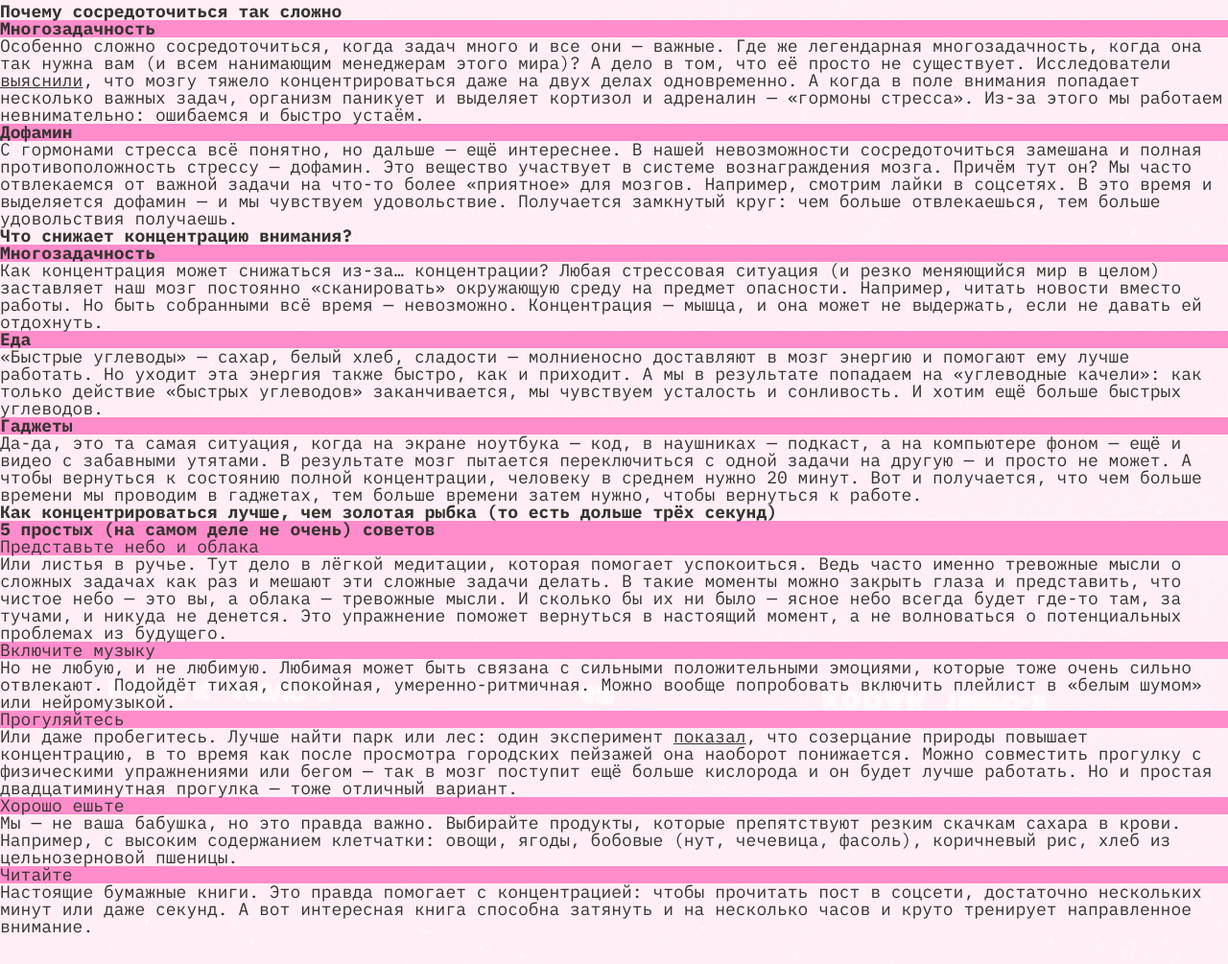
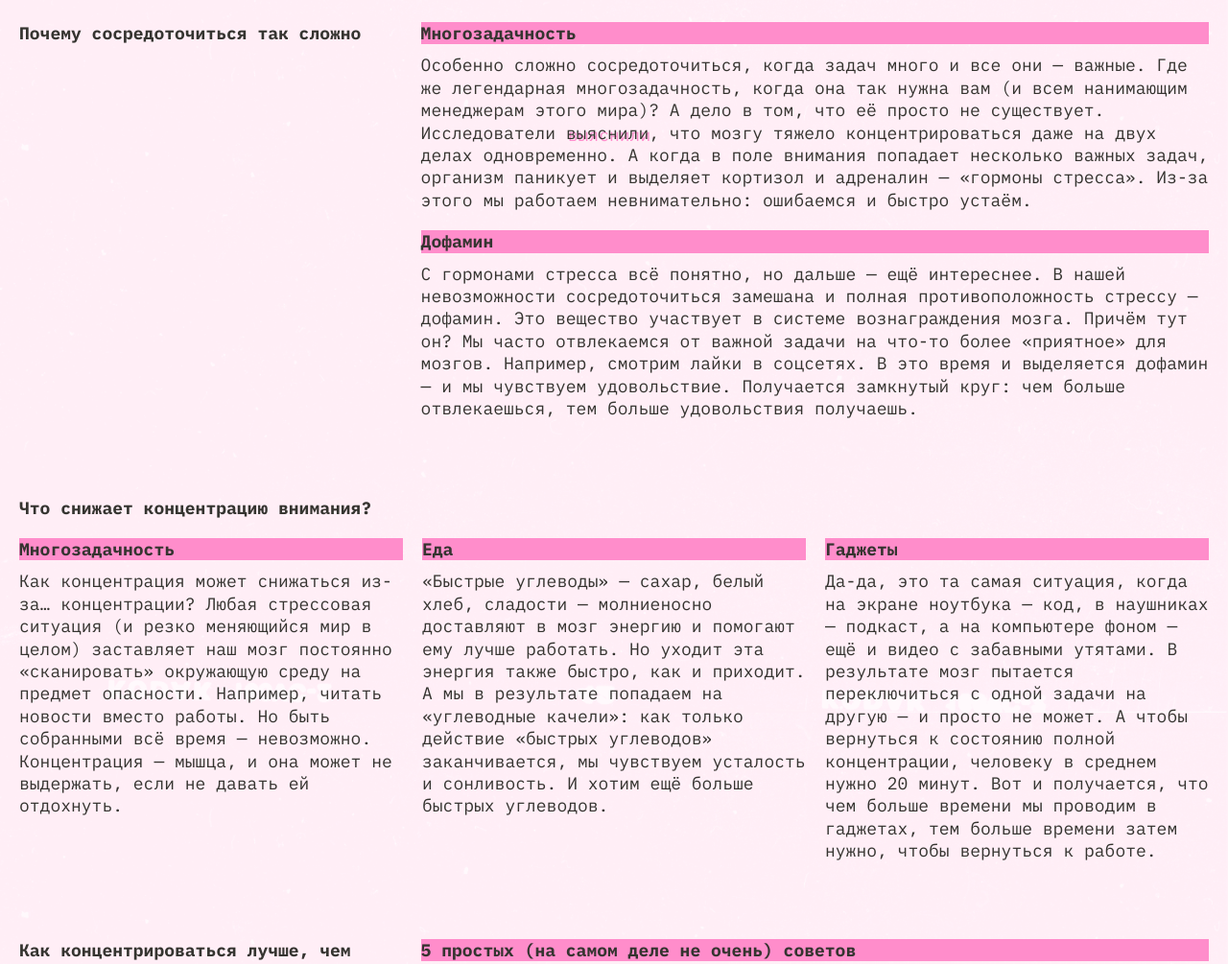
Before and after one commit to Frogush/no-focus, a website: page index.html in a window 1280 px wide. Shown: the part 857-1862 px from the top of the page at 96% size. Drawn offline with Linux system fonts and the light colour scheme.

Commit message:
style(main-text): add styles for text section

```diff
--- a/styles/dark.css
+++ b/styles/dark.css
@@ -10,7 +10,6 @@
     --accent-boxshadow-clr: #FF0070; /* Цвет тени для заголовка, ссылок */
     --accent-background-clr: #FF0070; /* Цвет заднего фона у отдельных заголовков страницы */
     --accent-section-title-clr: #FF0070; /* Цвет заголовков секций */
-    --accent-article-title-clr: #000028; /* Цвет заголовков статей */
     --accent-gallery-title-clr: #000028; /* Цвет заголовка галереи */
 }
 
@@ -27,7 +26,6 @@
         --accent-boxshadow-clr: #FF0070; /* Цвет тени для заголовка, ссылок */
         --accent-background-clr: #FF0070; /* Цвет заднего фона у отдельных заголовков страницы */
         --accent-section-title-clr: #FF0070; /* Цвет заголовков секций */
-        --accent-article-title-clr: #000028; /* Цвет заголовков статей */
         --accent-gallery-title-clr: #000028; /* Цвет заголовка галереи */
     }
 }
--- a/styles/global.css
+++ b/styles/global.css
@@ -34,7 +34,7 @@ body {
 	line-height: 1;
 }
 
-ol {
+ol, ul {
 	list-style: none;
 }
 
--- a/styles/light.css
+++ b/styles/light.css
@@ -10,7 +10,6 @@
     --accent-boxshadow-clr: #FF8DCB; /* Цвет тени для заголовка, ссылок */
     --accent-background-clr: #FF8DCB; /* Цвет заднего фона у отдельных заголовков страницы */
     --accent-section-title-clr: #353430; /* Цвет заголовков секций */
-    --accent-article-title-clr: #353430; /* Цвет заголовков статей */
     --accent-gallery-title-clr: #353430; /* Цвет заголовка галереи */
 }
 
@@ -27,7 +26,6 @@
         --accent-boxshadow-clr: #FF8DCB; /* Цвет тени для заголовка, ссылок */
         --accent-background-clr: #FF8DCB; /* Цвет заднего фона у отдельных заголовков страницы */
         --accent-section-title-clr: #353430; /* Цвет заголовков секций */
-        --accent-article-title-clr: #353430; /* Цвет заголовков статей */
         --accent-gallery-title-clr: #353430; /* Цвет заголовка галереи */
     }
 }
--- a/styles/style.css
+++ b/styles/style.css
@@ -1,6 +1,7 @@
 .page {
     display: flex;
     flex-direction: column;
+    line-height: 23.4px;
     inline-size: 100%;
     color: var(--main-text-clr);
     background: var(--background-img);
@@ -78,7 +79,17 @@
 }
 
 .accent-background-clr {
+    color: var(--accent-header-description-clr, #353430);
     background-color: var(--accent-background-clr, #FF8DCB);
+}
+
+.accent-section-title {
+    color: var(--accent-section-title-clr, #353430);
+}
+
+.accent-link {
+  text-shadow: 2px 2px 0 var(--accent-boxshadow-clr, #FF8DCB);
+  text-decoration: none;
 }
 
 /* HEADER */
@@ -138,7 +149,6 @@
 .header__theme-menu-list {
     display: flex;
     flex-direction: column;
-    list-style: none;
     justify-self: flex-end;
     gap: 10px;
 }
@@ -164,7 +174,6 @@
 }
 
 .header__title {
-
     justify-self: flex-start;
 }
 
@@ -176,9 +185,7 @@
 
 .header__description-container {
     align-self: center;
-    line-height: 23.4px;
     inline-size: 100%;
-    color: var(--accent-header-description-clr, #353430);
 }
 
 @media (min-width: 768px) {
@@ -186,6 +193,84 @@
         inline-size: 50%;
         justify-self: flex-end;
     }
+}
+
+/* MAIN */
+
+.content {
+    display: flex;
+    flex-direction: column;
+    padding: 10px;
+    gap: 50px;
+}
+
+@media (min-width: 768px) {
+    .content {
+        padding: 20px;
+        gap: 80px;
+    }
+}
+
+.section {
+    display: flex;
+    gap: 20px;
+}
+
+.section__list {
+    display: flex;
+    flex-direction: column;
+    gap: 20px;
+}
+
+.section__item {
+    display: flex;
+    flex-direction: column;
+    gap: 10px;
+}
+
+.section__why {
+    flex-direction: column;
+}
+
+@media (min-width: 768px) {
+    .section__why {
+        display: grid;
+        grid-template-columns: 1.577fr 3.25fr;
+    }
+}
+
+.section__what {
+    flex-direction: column;
+}
+
+@media (min-width: 1024px) {
+    .section__what-list {
+        display: grid;
+        grid-template-columns: repeat(3, 1fr);
+    }
+}
+
+@media (min-width: 768px) {
+    .section__what-title {
+        inline-size: 32%;
+    }
+}
+
+.section__how {
+    flex-direction: column;
+}
+
+@media (min-width: 768px) {
+    .section__how {
+        display: grid;
+        grid-template-columns: 1.577fr 3.25fr;
+    }
+}
+
+.section__how-container {
+    display: flex;
+    flex-direction: column;
+    gap: 20px;
 }
 
 /* FOOTER */
--- a/styles/variables.css
+++ b/styles/variables.css
@@ -14,6 +14,5 @@
     --accent-background-clr: #FF8DCB; /* Цвет заднего фона у отдельных заголовков страницы */
     --accent-header-description-clr: #353430; /* Цвет описания в шапке */
     --accent-section-title-clr: #353430; /* Цвет заголовков секций */
-    --accent-article-title-clr: #353430; /* Цвет заголовков статей */
     --accent-gallery-title-clr: #353430; /* Цвет заголовка галереи */
 }
```
